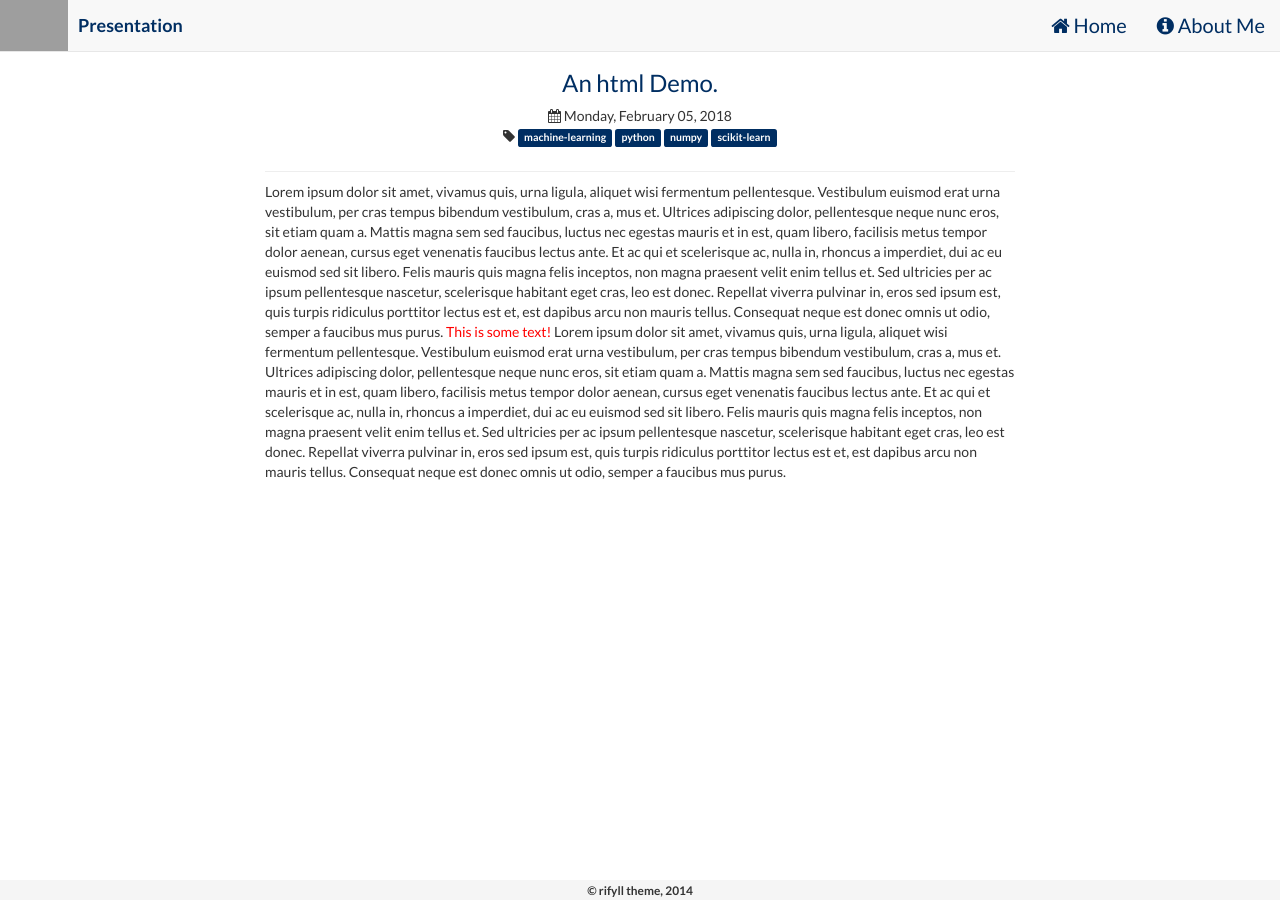
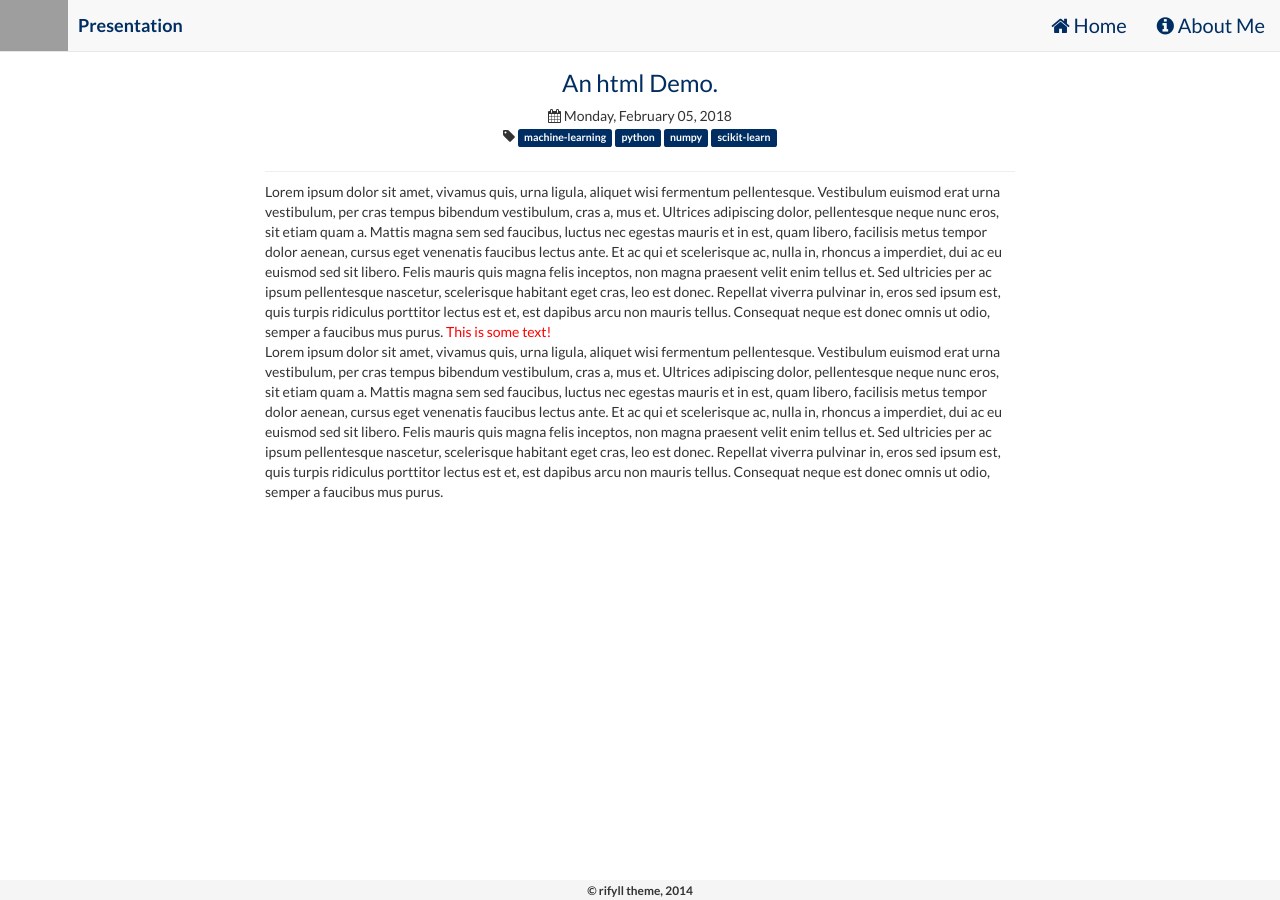
Before and after one commit to GHjiangtao2014/MySlide, a Jekyll site: the page built from _posts/2018-02-05-a-third-blog.html, in a window 1280 px wide. Built offline with Jekyll 4.4.1, drawn with Linux system fonts in a browser that asks for light colours; nearby versions of some CDN libraries; grey boxes are pictures that could not be loaded.

Commit message:
test
test

```diff
--- a/_posts/2018-02-05-a-third-blog.html
+++ b/_posts/2018-02-05-a-third-blog.html
@@ -9,9 +9,16 @@
 Lorem ipsum dolor sit amet, vivamus quis, urna ligula, aliquet wisi fermentum pellentesque. Vestibulum euismod erat urna vestibulum, per cras tempus bibendum vestibulum, cras a, mus et. Ultrices adipiscing dolor, pellentesque neque nunc eros, sit etiam quam a. Mattis magna sem sed faucibus, luctus nec egestas mauris et in est, quam libero, facilisis metus tempor dolor aenean, cursus eget venenatis faucibus lectus ante. Et ac qui et scelerisque ac, nulla in, rhoncus a imperdiet, dui ac eu euismod sed sit libero. Felis mauris quis magna felis inceptos, non magna praesent velit enim tellus et. Sed ultricies per ac ipsum pellentesque nascetur, scelerisque habitant eget cras, leo est donec. Repellat viverra pulvinar in, eros sed ipsum est, quis turpis ridiculus porttitor lectus est et, est dapibus arcu non mauris tellus. Consequat neque est donec omnis ut odio, semper a faucibus mus purus.
 <!--more-->
 
+<html>
 
+<head>
+    <title>XHTML Tag Reference</title>
+</head>
+
+<body>
 <font color="red">This is some text!</font>
 
+</br>
 Lorem ipsum dolor sit amet, vivamus quis, urna ligula, aliquet wisi fermentum pellentesque.
 Vestibulum euismod erat urna vestibulum, per cras tempus bibendum vestibulum, cras a, mus et.
 Ultrices adipiscing dolor, pellentesque neque nunc eros, sit etiam quam a.
@@ -21,3 +28,5 @@
 Sed ultricies per ac ipsum pellentesque nascetur, scelerisque habitant eget cras, leo est donec.
 Repellat viverra pulvinar in, eros sed ipsum est, quis turpis ridiculus porttitor lectus est et, est dapibus arcu non mauris tellus.
 Consequat neque est donec omnis ut odio, semper a faucibus mus purus.
+</body>
+</html>
```
